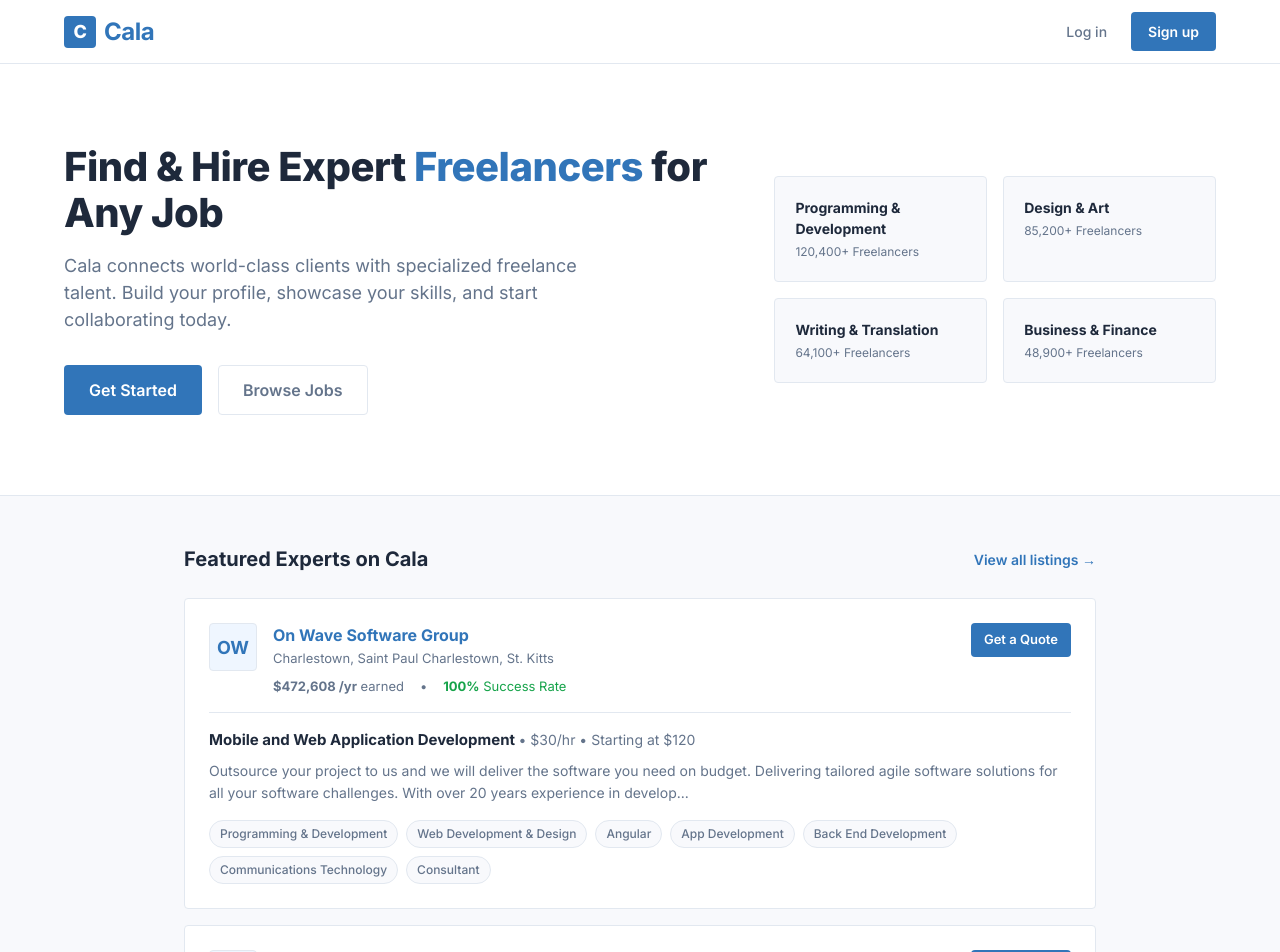
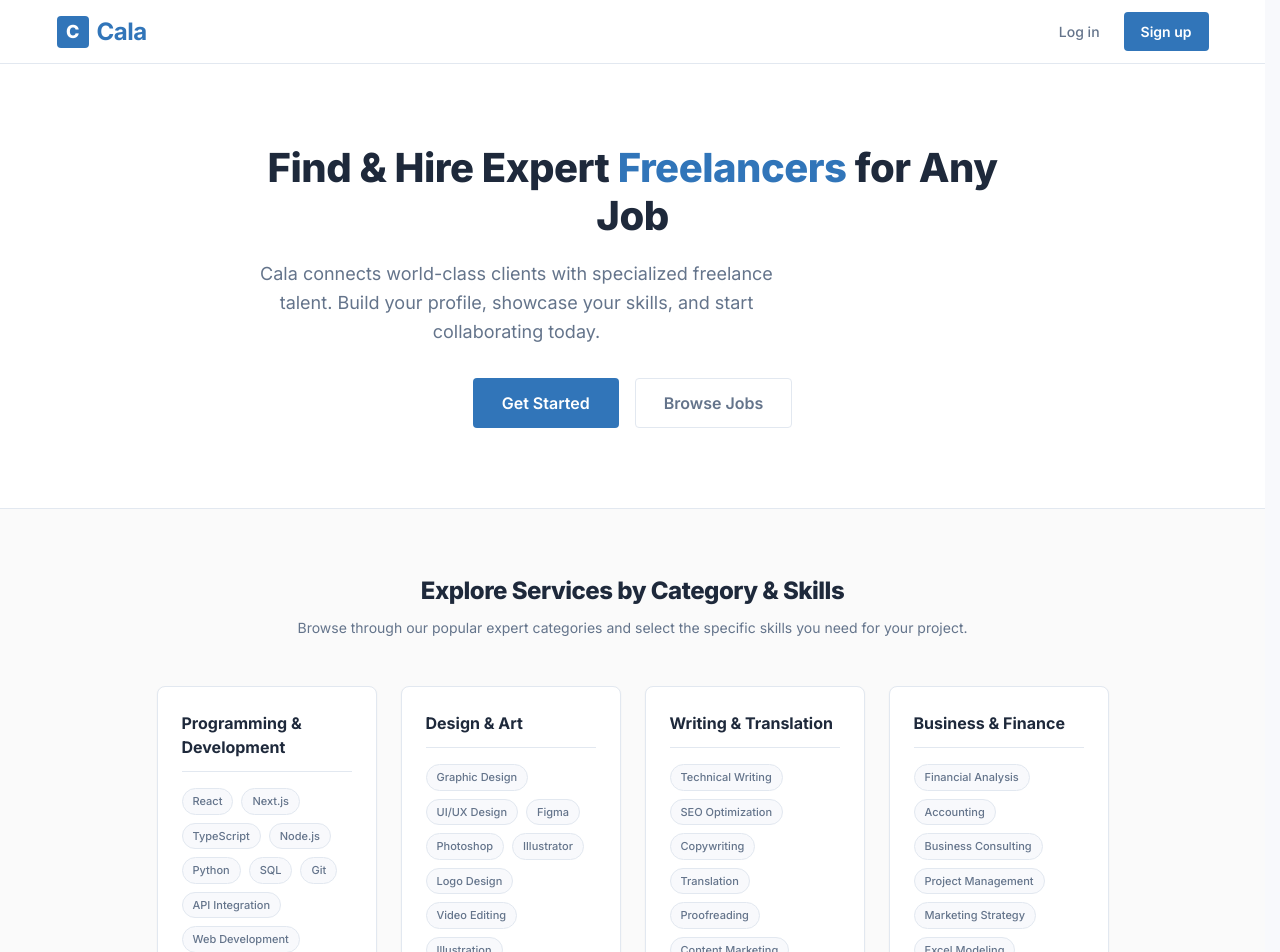
Before and after one commit to Ryuji-777/new_cala, a Next.js app: page / in a window 1280 px wide. Shown: the top 952 px of the page. Built offline with nearby package versions, Linux system fonts and the light colour scheme.

Commit message:
redesign landing page with categories and skills cards, remove stats, and add scrollbar stability

```diff
--- a/src/app/globals.css
+++ b/src/app/globals.css
@@ -28,6 +28,10 @@
   --radius-sm: 4px;
   --radius-md: 6px;
   --radius-lg: 8px;
+}
+
+html {
+  scrollbar-gutter: stable;
 }
 
 /* Reset and Base Styles */
--- a/src/app/page.tsx
+++ b/src/app/page.tsx
@@ -1,39 +1,23 @@
 import Link from "next/link";
 
 export default function Home() {
-  // Highlighted freelancers based on the screenshot
-  const featuredFreelancers = [
+  const categories = [
     {
-      name: "On Wave Software Group",
-      location: "Charlestown, Saint Paul Charlestown, St. Kitts",
-      earnings: "$472,608 /yr",
-      successRate: "100%",
-      avatar: "OW",
-      title: "Mobile and Web Application Development",
-      rate: "$30/hr",
-      minProject: "Starting at $120",
-      description: "Outsource your project to us and we will deliver the software you need on budget. Delivering tailored agile software solutions for all your software challenges. With over 20 years experience in develop...",
-      skills: ["Programming & Development", "Web Development & Design", "Angular", "App Development", "Back End Development", "Communications Technology", "Consultant"]
+      name: "Programming & Development",
+      skills: ["React", "Next.js", "TypeScript", "Node.js", "Python", "SQL", "Git", "API Integration", "Web Development"]
     },
     {
-      name: "Suretek Infosoft Pvt. Ltd.",
-      location: "Noida, Delhi, India",
-      earnings: "$406,705 /yr",
-      successRate: "100%",
-      avatar: "SI",
-      title: "AI Solutions",
-      rate: "$15/hr",
-      minProject: "Starting at $1K",
-      description: "Suretek InfoSoft develops AI-powered systems that transform business operations through automation, insight generation, and predictive intelligence. We design and implement models in machine learning...",
-      skills: ["Programming & Development", "Games (2D / 3D / Mobile)", "2D Games", "3D Games", "Android Game Development", "Artificial Intelligence", "Augmented Reality Development"]
+      name: "Design & Art",
+      skills: ["Graphic Design", "UI/UX Design", "Figma", "Photoshop", "Illustrator", "Logo Design", "Video Editing", "Illustration"]
+    },
+    {
+      name: "Writing & Translation",
+      skills: ["Technical Writing", "SEO Optimization", "Copywriting", "Translation", "Proofreading", "Content Marketing", "Editing"]
+    },
+    {
+      name: "Business & Finance",
+      skills: ["Financial Analysis", "Accounting", "Business Consulting", "Project Management", "Marketing Strategy", "Excel Modeling"]
     }
-  ];
-
-  const categories = [
-    { name: "Programming & Development", count: "120,400+ Freelancers" },
-    { name: "Design & Art", count: "85,200+ Freelancers" },
-    { name: "Writing & Translation", count: "64,100+ Freelancers" },
-    { name: "Business & Finance", count: "48,900+ Freelancers" }
   ];
 
   return (
@@ -56,128 +40,81 @@ export default function Home() {
         </div>
       </header>
 
-      {/* Hero Section */}
-      <section className="hero">
-        <div className="container hero-grid">
-          <div>
-            <h1 className="hero-title">
+      {/* Hero Section - Centered, Stats numbers removed */}
+      <section className="hero" style={{ textAlign: "center", padding: "80px 0" }}>
+        <div className="container" style={{ maxWidth: "800px", margin: "0 auto" }}>
+          <h1 className="hero-title" style={{ fontSize: "40px", fontWeight: 800, lineHeight: 1.2, marginBottom: "20px" }}>
             Find & Hire Expert <span>Freelancers</span> for Any Job
           </h1>
-            <p className="hero-subtitle">
+          <p className="hero-subtitle" style={{ fontSize: "18px", color: "var(--text-secondary)", marginBottom: "32px", lineHeight: 1.6 }}>
             Cala connects world-class clients with specialized freelance talent. Build your profile, showcase your skills, and start collaborating today.
           </p>
-            <div className="hero-ctas">
-              <Link href="/signup" className="btn btn-primary" style={{ padding: "12px 24px", fontSize: "16px" }}>
+          <div className="hero-ctas" style={{ display: "flex", justifyContent: "center", gap: "16px" }}>
+            <Link href="/signup" className="btn btn-primary" style={{ padding: "12px 28px", fontSize: "16px" }}>
               Get Started
             </Link>
-              <Link href="/login" className="btn btn-outline" style={{ padding: "12px 24px", fontSize: "16px" }}>
+            <Link href="/login" className="btn btn-outline" style={{ padding: "12px 28px", fontSize: "16px" }}>
               Browse Jobs
             </Link>
           </div>
         </div>
+      </section>
 
-          {/* Small Decorative Grid illustrating the platform scale */}
-          <div style={{ display: "grid", gridTemplateColumns: "1fr 1fr", gap: "16px" }}>
+      {/* Main Section - Categories and Skills Cards */}
+      <main style={{ padding: "64px 0", flex: 1, backgroundColor: "#fafafa" }}>
+        <div className="container" style={{ maxWidth: "1000px" }}>
+
+          <div style={{ textAlign: "center", marginBottom: "48px" }}>
+            <h2 style={{ fontSize: "24px", fontWeight: "800", color: "var(--text-primary)", letterSpacing: "-0.5px" }}>
+              Explore Services by Category & Skills
+            </h2>
+            <p style={{ color: "var(--text-secondary)", fontSize: "14px", marginTop: "8px" }}>
+              Browse through our popular expert categories and select the specific skills you need for your project.
+            </p>
+          </div>
+
+          {/* Grid of Categories and Skills Cards */}
+          <div style={{ display: "grid", gridTemplateColumns: "repeat(auto-fit, minmax(220px, 1fr))", gap: "24px" }}>
             {categories.map((cat, idx) => (
               <div
                 key={idx}
+                className="card"
                 style={{
+                  backgroundColor: "var(--bg-card)",
+                  padding: "24px",
+                  borderRadius: "8px",
+                  border: "1px solid var(--border-color)",
+                  boxShadow: "var(--shadow-sm)",
+                  display: "flex",
+                  flexDirection: "column",
+                  gap: "16px",
+                  margin: 0
+                }}
+              >
+                <h3 style={{ fontSize: "16px", fontWeight: "700", color: "var(--text-primary)", borderBottom: "1px solid var(--border-color)", paddingBottom: "12px" }}>
+                  {cat.name}
+                </h3>
+                <div style={{ display: "flex", flexWrap: "wrap", gap: "8px" }}>
+                  {cat.skills.map((skill, sIdx) => (
+                    <span
+                      key={sIdx}
+                      className="tag"
+                      style={{
+                        fontSize: "11px",
+                        padding: "4px 10px",
                         backgroundColor: "var(--bg-main)",
-                  padding: "20px",
-                  borderRadius: "var(--radius-sm)",
+                        color: "var(--text-secondary)",
+                        borderRadius: "50px",
                         border: "1px solid var(--border-color)"
                       }}
                     >
-                <h3 style={{ fontSize: "14px", fontWeight: "700", marginBottom: "4px" }}>{cat.name}</h3>
-                <p style={{ fontSize: "12px", color: "var(--text-secondary)" }}>{cat.count}</p>
+                      {skill}
+                    </span>
+                  ))}
+                </div>
               </div>
             ))}
           </div>
-        </div>
-      </section>
-
-      {/* Main Showcase Section (Replicating Guru Layout) */}
-      <main style={{ padding: "48px 0", flex: 1 }}>
-        <div className="container" style={{ maxWidth: "960px" }}>
-
-          <div style={{ display: "flex", justifyContent: "space-between", alignItems: "center", marginBottom: "24px" }}>
-            <h2 style={{ fontSize: "20px", fontWeight: "700" }}>Featured Experts on Cala</h2>
-            <Link href="/signup" style={{ color: "var(--primary-color)", fontSize: "14px", fontWeight: "600" }}>
-              View all listings &rarr;
-            </Link>
-          </div>
-
-          {/* List of Mock Freelancer Cards */}
-          {featuredFreelancers.map((freelancer, index) => (
-            <div key={index} className="card" style={{ display: "flex", flexDirection: "column", gap: "16px" }}>
-
-              {/* Header row: Avatar, Name, Location, Earnings, Actions */}
-              <div style={{ display: "flex", gap: "16px", alignItems: "flex-start" }}>
-
-                {/* Fake Avatar */}
-                <div style={{
-                  width: "48px",
-                  height: "48px",
-                  borderRadius: "var(--radius-sm)",
-                  backgroundColor: "var(--primary-light)",
-                  color: "var(--primary-color)",
-                  display: "flex",
-                  alignItems: "center",
-                  justifyContent: "center",
-                  fontWeight: "bold",
-                  fontSize: "18px",
-                  border: "1px solid var(--border-color)"
-                }}>
-                  {freelancer.avatar}
-                </div>
-
-                {/* Details */}
-                <div style={{ flex: 1 }}>
-                  <div style={{ display: "flex", justifyContent: "space-between", alignItems: "flex-start" }}>
-                    <div>
-                      <h3 style={{ fontSize: "16px", fontWeight: "700", color: "var(--primary-color)" }}>
-                        {freelancer.name}
-                      </h3>
-                      <p style={{ fontSize: "13px", color: "var(--text-secondary)", marginTop: "2px" }}>
-                        {freelancer.location}
-                      </p>
-                    </div>
-
-                    {/* Action button matching screenshot */}
-                    <Link href="/signup" className="btn btn-primary" style={{ padding: "6px 12px", fontSize: "13px" }}>
-                      Get a Quote
-                    </Link>
-                  </div>
-
-                  {/* Secondary info row */}
-                  <div style={{ display: "flex", gap: "16px", marginTop: "8px", fontSize: "13px", color: "var(--text-secondary)" }}>
-                    <span><strong>{freelancer.earnings}</strong> earned</span>
-                    <span>&bull;</span>
-                    <span style={{ color: "#16a34a" }}><strong>{freelancer.successRate}</strong> Success Rate</span>
-                  </div>
-                </div>
-
-              </div>
-
-              {/* Job Title and Description */}
-              <div style={{ borderTop: "1px solid var(--border-color)", paddingTop: "16px" }}>
-                <h4 style={{ fontSize: "15px", fontWeight: "700", marginBottom: "8px" }}>
-                  {freelancer.title} <span style={{ fontWeight: "400", color: "var(--text-secondary)", fontSize: "14px" }}> &bull; {freelancer.rate} &bull; {freelancer.minProject}</span>
-                </h4>
-                <p style={{ fontSize: "14px", color: "var(--text-secondary)", lineHeight: "1.6" }}>
-                  {freelancer.description}
-                </p>
-              </div>
-
-              {/* Skills tags */}
-              <div style={{ display: "flex", flexWrap: "wrap", gap: "8px" }}>
-                {freelancer.skills.map((skill, sIdx) => (
-                  <span key={sIdx} className="tag">{skill}</span>
-                ))}
-              </div>
-
-            </div>
-          ))}
 
         </div>
       </main>
```
Lines whose indentation alone changed are shown as unchanged.
